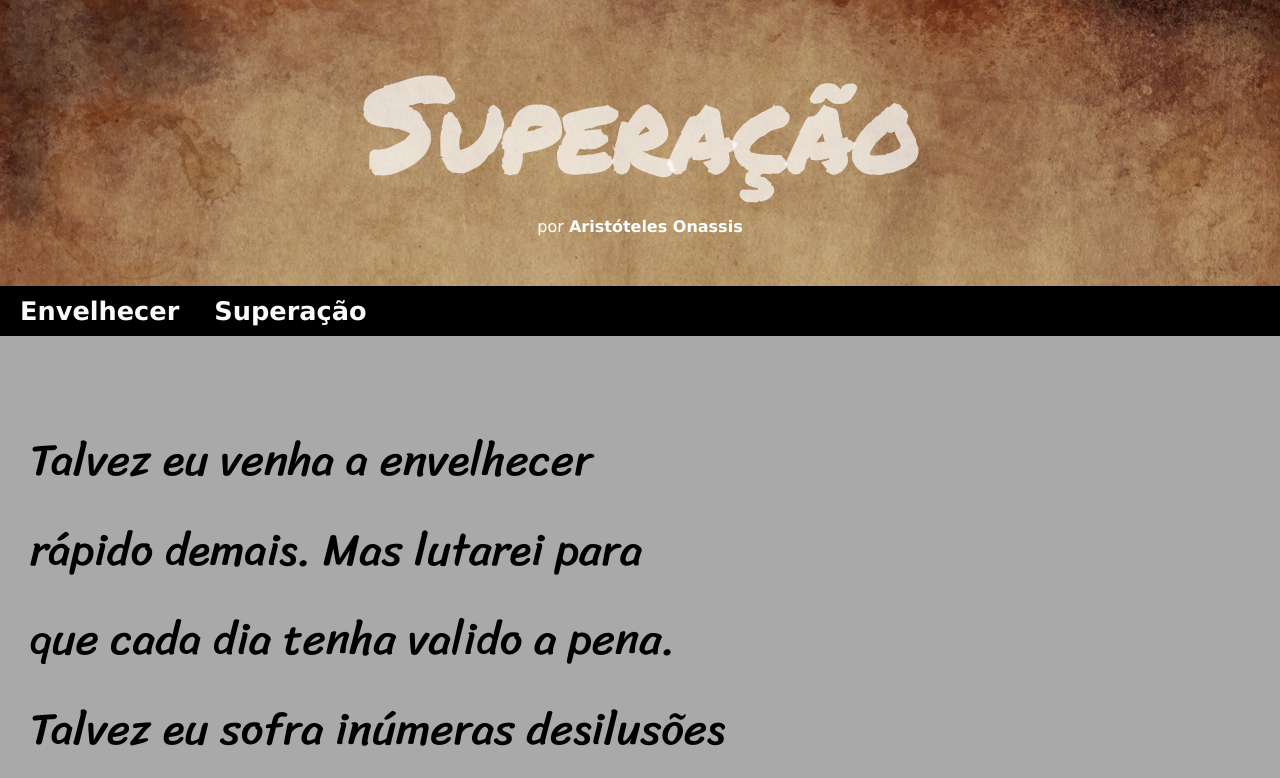
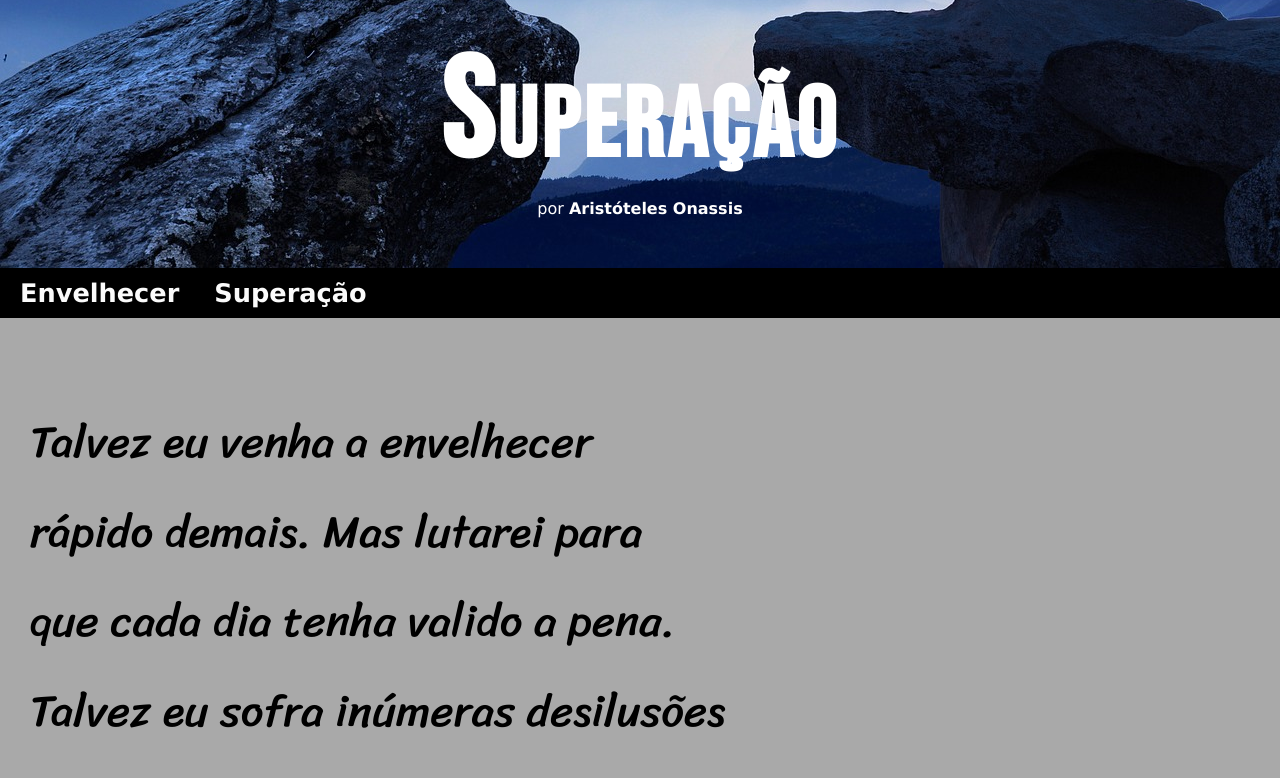
Before and after one commit to GuilhermeSantosOficial/projeto-frases, a plain HTML site: page superaçao.html in a window 1280 px wide. Shown: the top 778 px of the page. Drawn offline with Linux system fonts and the light colour scheme.

Commit message:
h1 e fundo da parte superação

```diff
--- a/estilo/style.css
+++ b/estilo/style.css
@@ -2,7 +2,11 @@
 
 @import url('https://fonts.googleapis.com/css2?family=Permanent+Marker&display=swap');
 
+@import url('https://fonts.googleapis.com/css2?family=Bebas+Neue&display=swap');
+
 @import url('https://fonts.googleapis.com/css2?family=Sriracha&display=swap');
+
+
 
 *{
     margin: 0;
@@ -139,3 +143,15 @@ footer{
     text-align: center;
 
 }
+
+header.headersup{
+    background: black url("../imagens/img03.jpg") no-repeat center bottom;
+    background-size: cover;
+}
+
+header > h1.sup{
+    font-family: 'Bebas Neue', cursive;
+    color: white;
+    font-size: 11vw;
+    letter-spacing: 4px;
+}
--- a/superaçao.html
+++ b/superaçao.html
@@ -8,8 +8,8 @@
     <link rel="stylesheet" href="estilo/style.css">
 </head>
 <body>
-    <header>
-        <h1>Superação</h1>
+    <header class="headersup">
+        <h1 class="sup">Superação</h1>
         <p>por <a href="https://pt.wikipedia.org/wiki/Arist%C3%B3teles_Onassis" target="_blank">Aristóteles Onassis</a></p>
     </header>
 
```
Also changed, not shown: imagens/img03.jpg (added).
